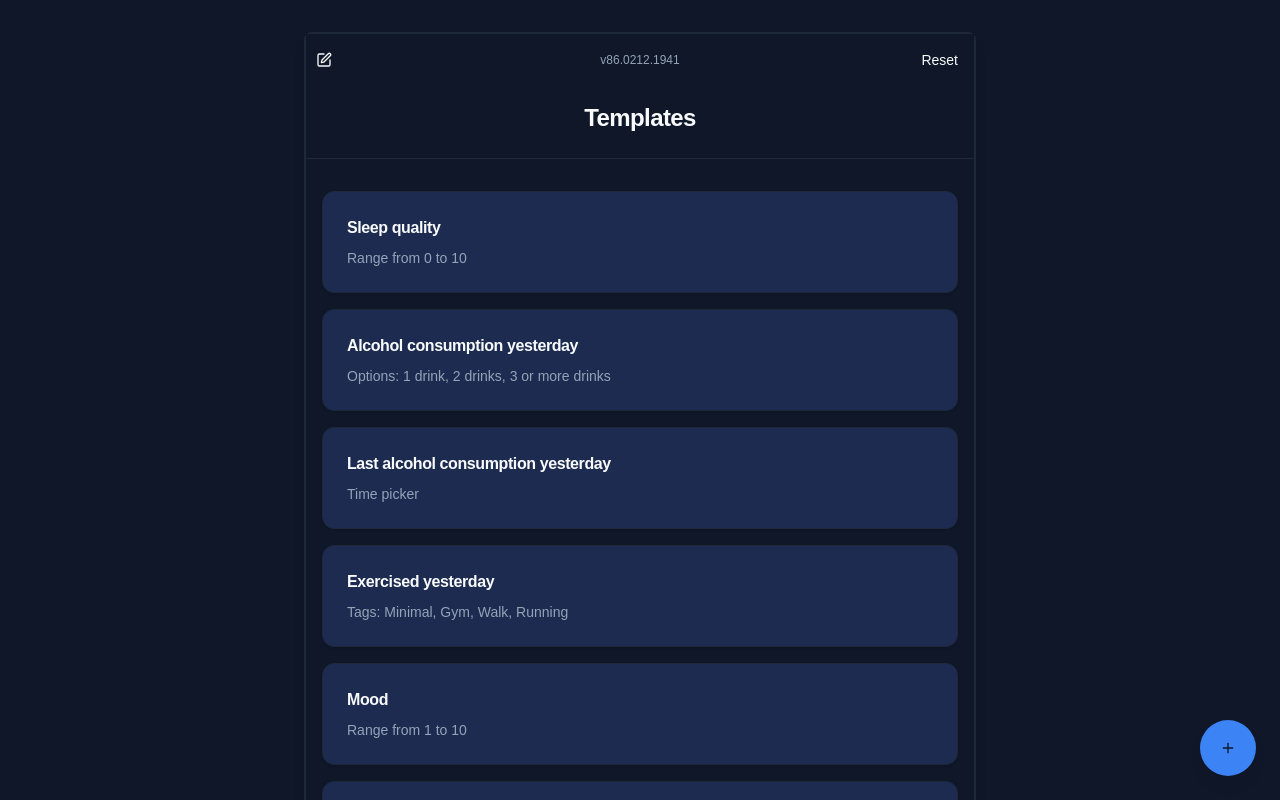
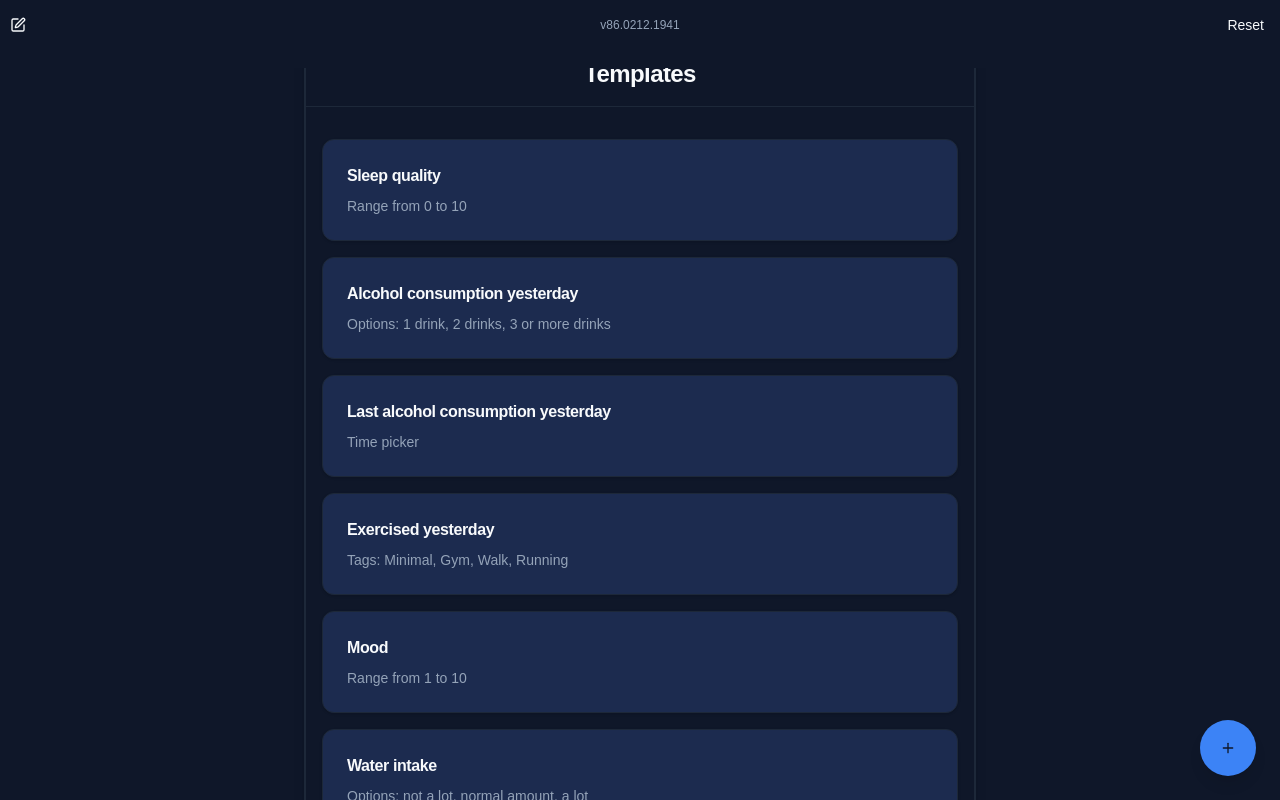
Before and after one commit to ThomasStock/tracker, a React (Vite) app: page /settings in a window 1280 px wide. Shown: the top 800 px of the page. Built offline with nearby package versions, Linux system fonts and the light colour scheme.

Commit message:
almost perfect

```diff
--- a/src/EntriesEditor/EntriesEditor.tsx
+++ b/src/EntriesEditor/EntriesEditor.tsx
@@ -73,13 +73,13 @@ export const EntriesEditor = () => {
         leftButton={
           <Link to="/settings">
             <Button variant="ghost" size="icon">
-              <Settings className="h-5 w-5" />
+              <Settings className="size-4" />
               <span className="sr-only">Settings</span>
             </Button>
           </Link>
         }
-      />
-      <StickyHeader {...handlers}>
+      >
+        <div {...handlers}>
           <div className="flex items-center justify-between gap-4">
             <Button variant="ghost" size="icon" onClick={goBack}>
               <ChevronLeft className="!size-6" />
@@ -87,7 +87,7 @@ export const EntriesEditor = () => {
             </Button>
             <Popover open={isCalendarOpen} onOpenChange={setIsCalendarOpen}>
               <PopoverTrigger asChild>
-              <Button variant="ghost" className="font-semibold text-xl h-auto py-2">
+                <Button variant="ghost" className="font-semibold text-xl h-auto py-0">
                   <div className="flex flex-col items-center">
                     <div>{selectedDate.toLocaleString(DateTime.DATE_FULL)}</div>
                     <div className="text-sm font-normal text-muted-foreground">
@@ -135,7 +135,9 @@ export const EntriesEditor = () => {
               <span className="sr-only">Next day</span>
             </Button>
           </div>
-      </StickyHeader>
+        </div>
+      </Header>
+
       <AnimatePresence mode="popLayout" initial={false} custom={swipeDirection}>
         <motion.div
           key={selectedDate.toISODate()}
--- a/src/TemplateEditor/TemplateEditor.tsx
+++ b/src/TemplateEditor/TemplateEditor.tsx
@@ -80,7 +80,7 @@ export default function TemplateEditor() {
           </Button>
         }
       />
-      <StickyHeader paddingClassName="px-4 py-6">
+      <StickyHeader>
         <h1 className="text-2xl font-semibold tracking-tight text-center">Templates</h1>
       </StickyHeader>
 
--- a/src/components/ui/header.tsx
+++ b/src/components/ui/header.tsx
@@ -1,19 +1,73 @@
-import { type ReactNode } from "react";
+import { useState, type PropsWithChildren, type ReactNode } from "react";
 
 // Import version.txt as a string
 import version from "@/version.txt?raw";
+import { useMotionValueEvent, useScroll } from "framer-motion";
+import { cn } from "@/lib/utils";
 
 interface HeaderProps {
   leftButton?: ReactNode;
   rightButton?: ReactNode;
 }
 
-export function Header({ leftButton, rightButton }: HeaderProps) {
+const SCROLL_STICK_PIXELS = 50;
+
+export function Header({ leftButton, rightButton, children }: PropsWithChildren<HeaderProps>) {
+  const { scrollY } = useScroll();
+  const [scrollDirection, setScrollDirection] = useState("down");
+  const [scrollMultiplier, setScrollMultiplier] = useState(1);
+  const [scrollYWhenUp, setScrollYWhenUp] = useState(0);
+
+  console.log({ scrollYProgress: JSON.stringify(scrollY) });
+
+  useMotionValueEvent(scrollY, "change", (latest) => {
+    const diff = latest - (scrollY.getPrevious() ?? -1);
+    const previousScrollDirection = scrollDirection;
+    const newScrollDirection = diff > 0 ? "down" : "up";
+    setScrollDirection(newScrollDirection);
+
+    let currentScrollWhenUp = scrollYWhenUp;
+    if (previousScrollDirection === "down" && newScrollDirection === "up") {
+      setScrollYWhenUp(latest);
+      currentScrollWhenUp = scrollYWhenUp;
+    }
+
+    const relativeScroll =
+      newScrollDirection === "down" || latest === 0
+        ? Math.max(SCROLL_STICK_PIXELS - latest, 0)
+        : Math.abs(Math.max(Math.min(latest - currentScrollWhenUp, 0), -SCROLL_STICK_PIXELS));
+    setScrollMultiplier(relativeScroll ? relativeScroll / SCROLL_STICK_PIXELS : 0);
+  });
+
+  console.log({ scrollMultiplier, scrollDirection });
+
+  const isDown = scrollDirection === "down";
+  const showBox = scrollMultiplier === 0 && isDown;
+
+  const applyMultiplier = (value: number) => value * scrollMultiplier;
+
   return (
-    <div className="flex items-center justify-between sticky top-0 pt-2 z-30 bg-background">
-      {leftButton ?? <div />}
-      <span className="absolute left-1/2 -translate-x-1/2 text-xs text-muted-foreground">v{version.trim()}</span>
-      {rightButton ?? <div />}
+    <div
+      className={cn(
+        "z-30 bg-background fixed top-0 left-0 right-0 flex flex-col pb-2 transition-all duration-100",
+        showBox && "top-2 left-2 right-2 py-1 rounded-xl bg-input duration-300 border border-secondary-foreground/10 shadow-xl"
+      )}
+      style={{
+        gap: applyMultiplier(10),
+      }}
+    >
+      <div
+        className="flex items-center justify-between"
+        style={{
+          height: `${applyMultiplier(50)}px`,
+          opacity: applyMultiplier(1),
+        }}
+      >
+        {leftButton ?? <div />}
+        <span className="absolute left-1/2 -translate-x-1/2 text-xs text-muted-foreground">v{version.trim()}</span>
+        {rightButton ?? <div />}
+      </div>
+      <div>{children}</div>
     </div>
   );
 }
--- a/src/components/ui/sticky-header.tsx
+++ b/src/components/ui/sticky-header.tsx
@@ -4,16 +4,8 @@ import { ReactNode } from "react";
 interface StickyHeaderProps {
   children: ReactNode;
   className?: string;
-  /**
-   * Additional padding classes to override default padding
-   */
-  paddingClassName?: string;
 }
 
-export function StickyHeader({ children, className, paddingClassName }: StickyHeaderProps) {
-  return (
-    <header className={cn("sticky top-0 bg-background z-20 border-b mb-8", paddingClassName ?? "px-2 pb-4 pt-6", className)}>
-      {children}
-    </header>
-  );
+export function StickyHeader({ children, className }: StickyHeaderProps) {
+  return <header className={cn("sticky top-0 bg-background z-20 border-b mb-8", "px-2 pb-4 pt-6", className)}>{children}</header>;
 }
--- a/src/routes/template-create.tsx
+++ b/src/routes/template-create.tsx
@@ -59,7 +59,7 @@ function TemplateCreatePage() {
 
   return (
     <>
-      <StickyHeader paddingClassName="px-4 py-6">
+      <StickyHeader>
         <div className="flex items-center gap-3">
           <BackButton />
           <h1 className="text-2xl font-semibold tracking-tight">Create Template Item</h1>
--- a/src/routes/template-edit.$index.tsx
+++ b/src/routes/template-edit.$index.tsx
@@ -57,7 +57,7 @@ function TemplateEditPage() {
 
   return (
     <>
-      <StickyHeader paddingClassName="px-4 py-6">
+      <StickyHeader>
         <div className="flex items-center gap-3">
           <BackButton />
           <h1 className="text-2xl font-semibold tracking-tight truncate">{item.title}</h1>
```
Lines whose indentation alone changed are shown as unchanged.
